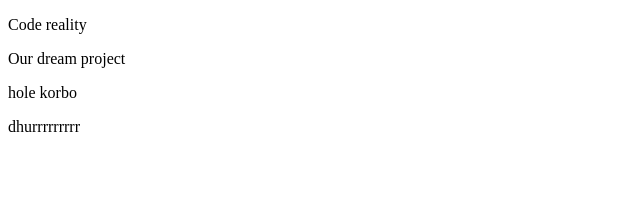
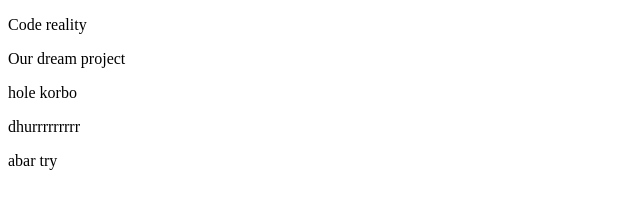
Before and after one commit to AminulIslam-cr/code-reality-web, a plain HTML site: page index.html in a window 1280 px wide. Shown: the full height of the page, 0-640 px from the left. Drawn offline with Linux system fonts and the light colour scheme.

Commit message:
absolute final done

```diff
--- a/index.html
+++ b/index.html
@@ -11,5 +11,6 @@
     <p>Our dream project</p>
     <p>hole korbo</p>
     <p>dhurrrrrrrrr</p>
+    <p>abar try</p>
 </body>
 </html>
```
